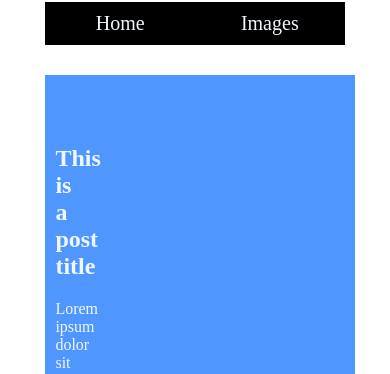
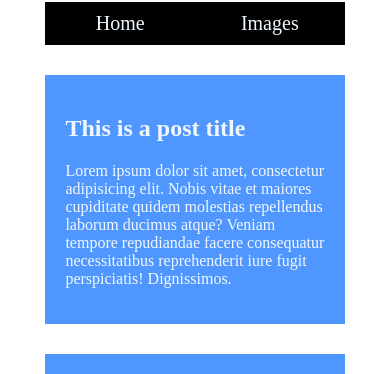
Before and after one commit to MAlngaawy/Task, a Next.js app: page / in a window 390 px wide. Shown: the part 356-730 px from the top of the page. Built offline with nearby package versions, Linux system fonts and the light colour scheme.

Commit message:
fix articles issue

```diff
--- a/styles/Home.module.css
+++ b/styles/Home.module.css
@@ -156,6 +156,12 @@
   color: aliceblue;
 }
 
+@media (max-width: 1000px) {
+  .post {
+    padding: 20px;
+  }
+}
+
 @keyframes post_animation {
   0% {
     transform: translateX(-500px);
```
Also changed, not shown: pages/index.js (+0 -66 lines).
